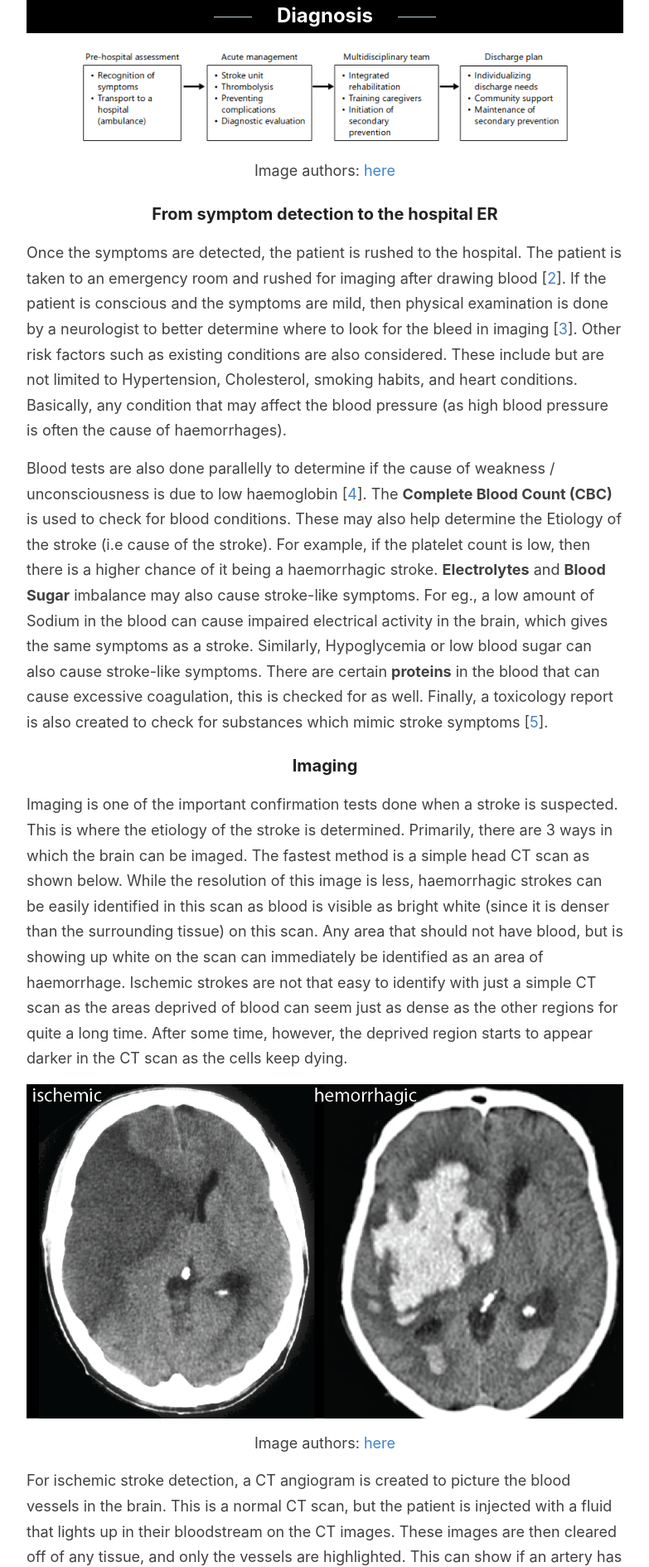
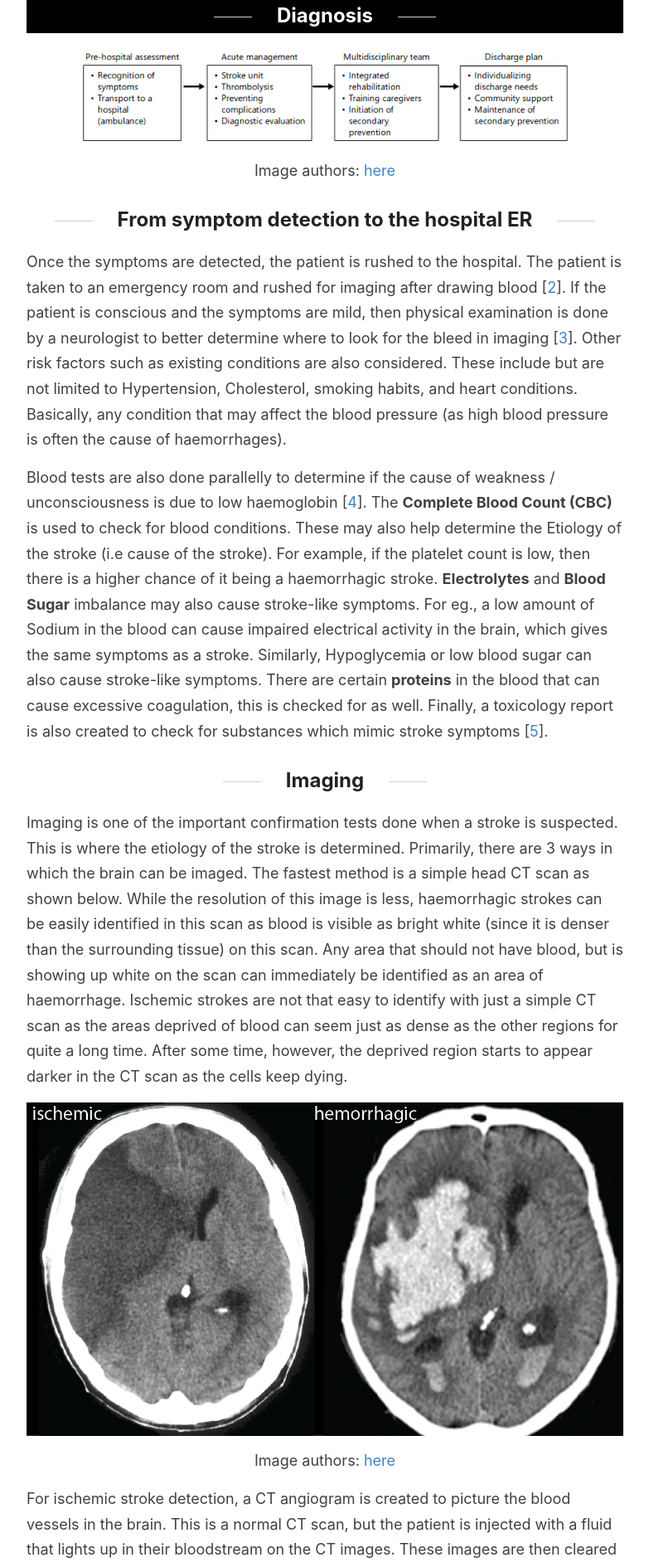
Before and after one commit to CodeSeeker99/codeseeker99.github.io, a Jekyll site: the page built from _posts/2021-02-04-how-is-a-stroke-treated.md, in a window 1280 px wide. Shown: the part 1662-3551 px from the top of the page at 83% size, without its empty margins (248-1031 px from the left). Built offline with Jekyll 4.4.1, drawn with Linux system fonts in a browser that asks for light colours; our own code applies the rules of GitHub Pages for plain Markdown files.

```diff
--- a/_posts/2021-02-04-how-is-a-stroke-treated.md
+++ b/_posts/2021-02-04-how-is-a-stroke-treated.md
@@ -35,13 +35,13 @@ The symptoms mentioned above happen when the part of the brain controlling them
 ![flowchart]({{site.baseurl}}/images/flow.png)
 <p style="text-align:center"> Image authors: <a href="https://www.karger.com/Article/Pdf/479518">here</a> </p>
 
-### From symptom detection to the hospital ER
+## From symptom detection to the hospital ER
 
 Once the symptoms are detected, the patient is rushed to the hospital. The patient is taken to an emergency room and rushed for imaging after drawing blood [[2](https://youtu.be/n1qL12UGJt0?t=658)]. If the patient is conscious and the symptoms are mild, then physical examination is done by a neurologist to better determine where to look for the bleed in imaging [[3](https://youtu.be/yTMZsxSBv_0?t=145)]. Other risk factors such as existing conditions are also considered. These include but are not limited to Hypertension, Cholesterol, smoking habits, and heart conditions. Basically, any condition that may affect the blood pressure (as high blood pressure is often the cause of haemorrhages).
 
 Blood tests are also done parallelly to determine if the cause of weakness / unconsciousness is due to low haemoglobin [[4](https://evtoday.com/articles/2019-feb/stroke-patient-workflow-optimization)]. The **Complete Blood Count (CBC)** is used to check for blood conditions. These may also help determine the Etiology of the stroke (i.e cause of the stroke). For example, if the platelet count is low, then there is a higher chance of it being a haemorrhagic stroke. **Electrolytes** and **Blood Sugar** imbalance may also cause stroke-like symptoms. For eg., a low amount of Sodium in the blood can cause impaired electrical activity in the brain, which gives the same symptoms as a stroke. Similarly, Hypoglycemia or low blood sugar can also cause stroke-like symptoms. There are certain **proteins** in the blood that can cause excessive coagulation, this is checked for as well. Finally, a toxicology report is also created to check for substances which mimic stroke symptoms [[5](https://youtu.be/AgPpM4jqkxU)].
 
-### Imaging
+## Imaging
 
 Imaging is one of the important confirmation tests done when a stroke is suspected. This is where the etiology of the stroke is determined. Primarily, there are 3 ways in which the brain can be imaged. The fastest method is a simple head CT scan as shown below. While the resolution of this image is less, haemorrhagic strokes can be easily identified in this scan as blood is visible as bright white (since it is denser than the surrounding tissue) on this scan. Any area that should not have blood, but is showing up white on the scan can immediately be identified as an area of haemorrhage. Ischemic strokes are not that easy to identify with just a simple CT scan as the areas deprived of blood can seem just as dense as the other regions for quite a long time. After some time, however, the deprived region starts to appear darker in the CT scan as the cells keep dying.
 
```
